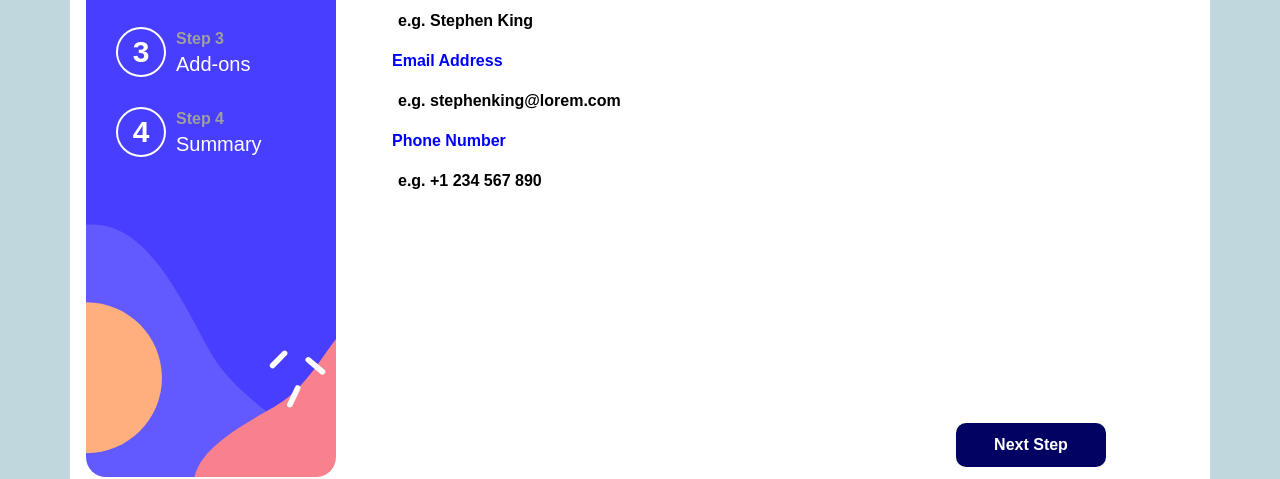
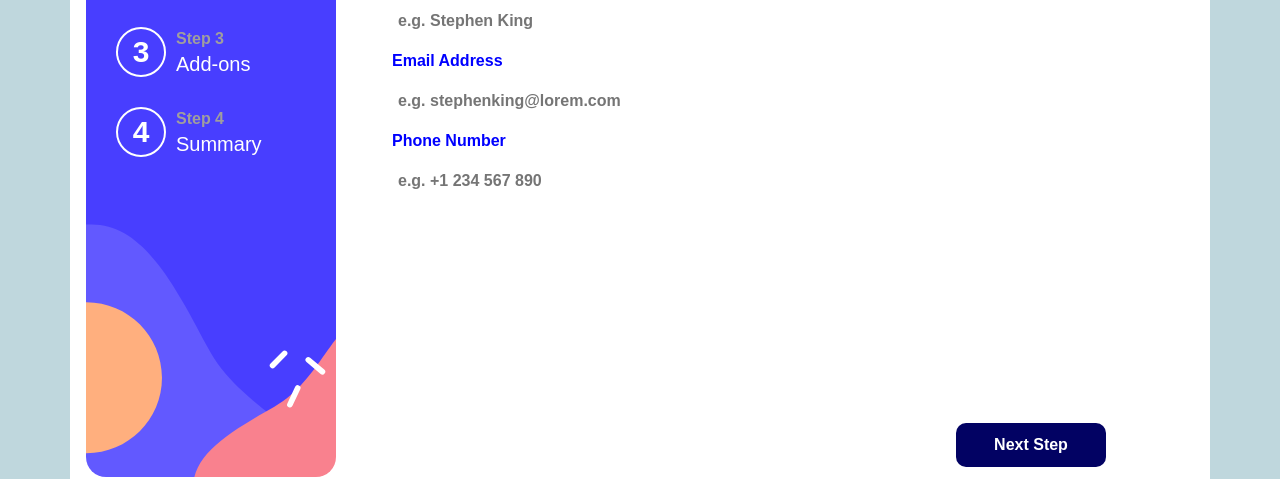
Before and after one commit to MayckL2/Mult-step-form-Frontend-Mentor, a plain HTML site: page index.html in a window 1280 px wide. Shown: the part 199-678 px from the top of the page. Drawn offline with nearby package versions, Linux system fonts and the light colour scheme.

Commit message:
Add files via upload

```diff
--- a/index.html
+++ b/index.html
@@ -65,13 +65,13 @@
         <p>Please provide your name, email address, and phone number.</p>
 
         <label>Name</label>
-        <input type="text" value="e.g. Stephen King" required>
+        <input type="text" name="name" placeholder="e.g. Stephen King" required>
 
         <label>Email Address</label>
-        <input type="email" value="e.g. stephenking@lorem.com" required>
+        <input type="email" name="email" placeholder="e.g. stephenking@lorem.com" required>
 
         <label>Phone Number</label>
-        <input type="text" value="e.g. +1 234 567 890" required>
+        <input type="text" name="phoneNumber" placeholder="e.g. +1 234 567 890" required>
 
         <button onclick="nextStep()" class="next">Next Step</button>
       </div>
@@ -253,7 +253,7 @@
   </main>
   <div class="attribution">
     Challenge by <a href="https://www.frontendmentor.io?ref=challenge" target="_blank">Frontend Mentor</a>.
-    Coded by <a href="https://github.com/MayckL2/">Mayck Luciano</a>.
+    Coded by <a href="#">Mayck Luciano</a>.
   </div>
 
   <script src="script.js"></script>
```
Also changed, not shown: style.scss (line endings or trailing spaces).
